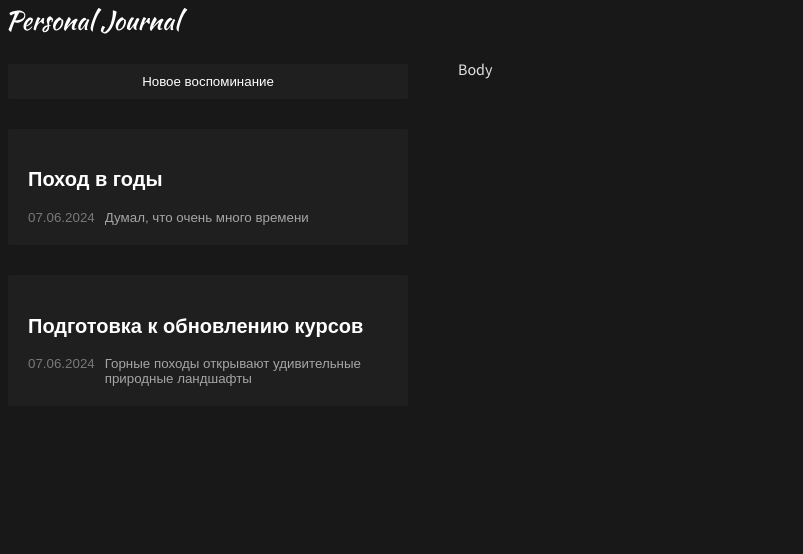
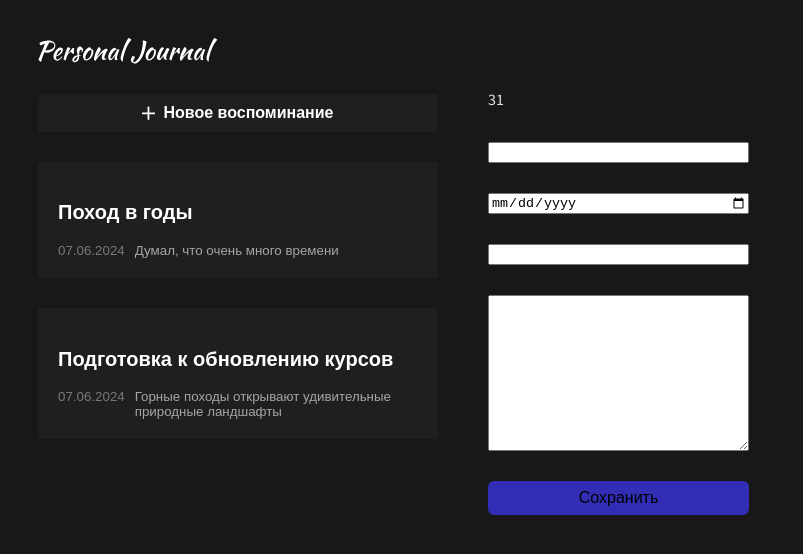
Before and after one commit to RockTINTIN21/notebook, a React (Vite) app: page / in a window 1280 px wide. Shown: the top 554 px of the page, without its empty margins (0-803 px from the left). Built offline with nearby package versions, Linux system fonts and the light colour scheme.

Commit message:
Добавлена форма заметок

```diff
--- a/src/App.css
+++ b/src/App.css
@@ -1,3 +1,4 @@
 .app{
     display: flex;
+    padding: 30px;
 }
--- a/src/App.jsx
+++ b/src/App.jsx
@@ -5,7 +5,9 @@ import LeftPanel from './layouts/LeftPanel/LeftPanel.jsx';
 import JournalList from './components/JournalList/JournalList.jsx';
 import Header from './components/Header/Header.jsx';
 import Body from './layouts/Body/Body.jsx';
-import JournalAddButton from "./components/JournalAddButton/JournalAddButton.jsx";
+import JournalAddButton from './components/JournalAddButton/JournalAddButton.jsx';
+import {useState} from "react";
+import JournalForm from "./components/JournalForm/JournalForm.jsx";
 function App() {
     const data = [
         {
@@ -19,6 +21,7 @@ function App() {
             date:new Date()
         }
     ];
+
     return (
         <div className='app'>
             <LeftPanel>
@@ -43,7 +46,7 @@ function App() {
             </LeftPanel>
 
             <Body>
-                Body
+                <JournalForm></JournalForm>
             </Body>
 
 
--- a/src/components/Button/Button.jsx
+++ b/src/components/Button/Button.jsx
@@ -1,17 +1,9 @@
 import './Button.css';
-import {useState} from 'react';
 
-function Button() {
-    // let text = 'Сохранить';
-    const [text,setText] = useState('Сохранить');
-    console.log('Ререндер');
-    const clicked = ()=>{
-        setText('Закрыть');//Вызов функции setText и передача в него значения 'Закрыть'
-        console.log(text);
-    };
+function Button({ text, onClick }) {
 
     return (
-        <button onClick={clicked} className='button accent'>{text}</button>
+        <button className='button accent' onClick={onClick}>{text}</button>
     );
 }
 
--- a/src/components/JournalAddButton/JournalAddButton.css
+++ b/src/components/JournalAddButton/JournalAddButton.css
@@ -1,4 +1,11 @@
 .journal-add{
     padding: 10px;
-    text-align: center;
+    align-items: center;
+    justify-content: center;
+    display: flex;
+    gap: 8px;
+    font-size: 16px;
+    font-style: normal;
+    font-weight: 600;
+    line-height: normal;
 }
--- a/src/components/JournalAddButton/JournalAddButton.jsx
+++ b/src/components/JournalAddButton/JournalAddButton.jsx
@@ -4,6 +4,13 @@ function JournalAddButton() {
 
     return (
         <CardButton className="journal-add">
+            <svg width="13" height="14" viewBox="0 0 13 14" fill="none" xmlns="http://www.w3.org/2000/svg">
+                <path
+                    d="M12.9307 6.38379V8.15625H7.37891V13.708H5.57715V8.15625H0.0546875V6.38379H5.57715V0.84668H7.37891V6.38379H12.9307Z"
+                    fill="white"/>
+            </svg>
+
+
             Новое воспоминание
         </CardButton>
     );
--- /dev/null
+++ b/src/components/JournalForm/JournalForm.css
@@ -0,0 +1,5 @@
+.journal-form{
+    display: flex;
+    flex-direction: column;
+    gap: 30px;
+}
--- /dev/null
+++ b/src/components/JournalForm/JournalForm.jsx
@@ -0,0 +1,33 @@
+import './JournalForm.css';
+import {useState} from 'react';
+import Button from '../Button/Button.jsx';
+function JournalForm() {
+    const [inputData,setInputData] = useState('');
+    const [state,setState]= useState({
+       age:31
+    });
+    const inputChange = (event) =>{
+        setInputData(event.target.value);
+    };
+    const addJournalItem = (e) =>{
+        e.preventDefault();
+        state.age = 40;
+        setState({...state});
+        const formData = new FormData(e.target);
+        const formProps = Object.fromEntries(formData);
+
+        console.log(formProps);
+    };
+    return (
+        <form className='journal-form' onSubmit={addJournalItem}>
+            {state.age}
+            <input type="text" name='title'/>
+            <input type="date" name='date'/>
+            <input type="text" name='tag' value={inputData} onChange={inputChange}/>
+            <textarea name="post" id="" cols="30" rows="10"></textarea>
+            <Button text='Сохранить' onClick={()=>{console.log('Нажали');}}/>
+        </form>
+    );
+}
+
+export default JournalForm;
```
